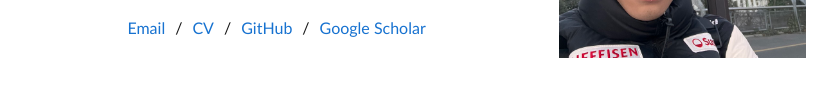
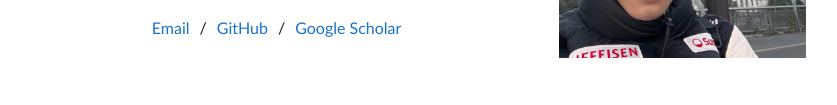
Before and after one commit to gyj155/gyj155.github.io, a plain HTML site: page index.html in a window 1280 px wide. Shown: the part 319-424 px from the top of the page, without its empty margins (222-1059 px from the left). Drawn offline with Linux system fonts and the light colour scheme.

Commit message:
Remove CV link from public homepage

```diff
--- a/index.html
+++ b/index.html
@@ -16,7 +16,7 @@
       <h1 class="name">Yejie Guo</h1>
       <p>I am a PhD student in Electrical Engineering and Computer Science at the <a href="https://www.ucmerced.edu/">University of California, Merced</a>, advised by <a href="https://faculty.ucmerced.edu/mhyang/">Prof. Ming-Hsuan Yang</a>.</p>
       <p>I received my B.Eng. in Artificial Intelligence (Honor Class) from <a href="https://en.sjtu.edu.cn/">Shanghai Jiao Tong University</a> in 2026, where I was co-advised by <a href="https://dirtyharrylyl.github.io/">Prof. Yong-Lu Li</a> and <a href="https://www.mvig.org/">Prof. Cewu Lu</a>. During my undergraduate studies, I also spent a semester at <a href="https://www.epfl.ch/">EPFL</a> as an exchange student.</p>
-      <nav class="contact" aria-label="Contact and profiles"><a href="mailto:yejieguo@ucmerced.edu">Email</a><span aria-hidden="true"> / </span><a href="data/Yejie_Guo_CV.pdf">CV</a><span aria-hidden="true"> / </span><a href="https://github.com/gyj155">GitHub</a><span aria-hidden="true"> / </span><a href="https://scholar.google.com/citations?user=SqAkpm0AAAAJ&amp;hl=en">Google Scholar</a></nav>
+      <nav class="contact" aria-label="Contact and profiles"><a href="mailto:yejieguo@ucmerced.edu">Email</a><span aria-hidden="true"> / </span><a href="https://github.com/gyj155">GitHub</a><span aria-hidden="true"> / </span><a href="https://scholar.google.com/citations?user=SqAkpm0AAAAJ&amp;hl=en">Google Scholar</a></nav>
     </td>
     <td class="portrait-cell"><a class="portrait" href="images/yejie-guo.jpg" aria-label="View full photograph of Yejie Guo"><img src="images/yejie-guo.jpg" alt="Yejie Guo" width="768" height="1024" fetchpriority="high"></a></td>
   </tr></tbody></table>
```
